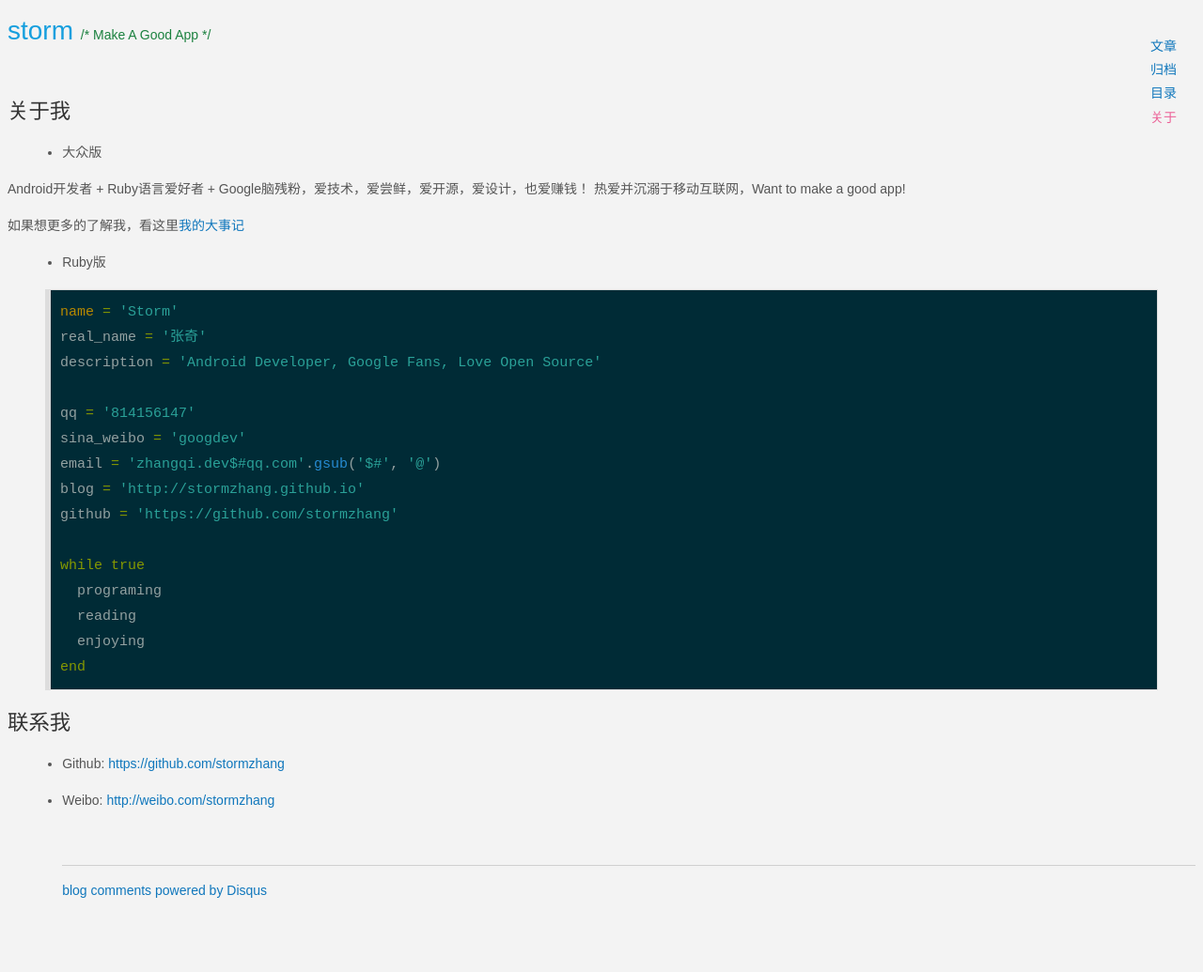
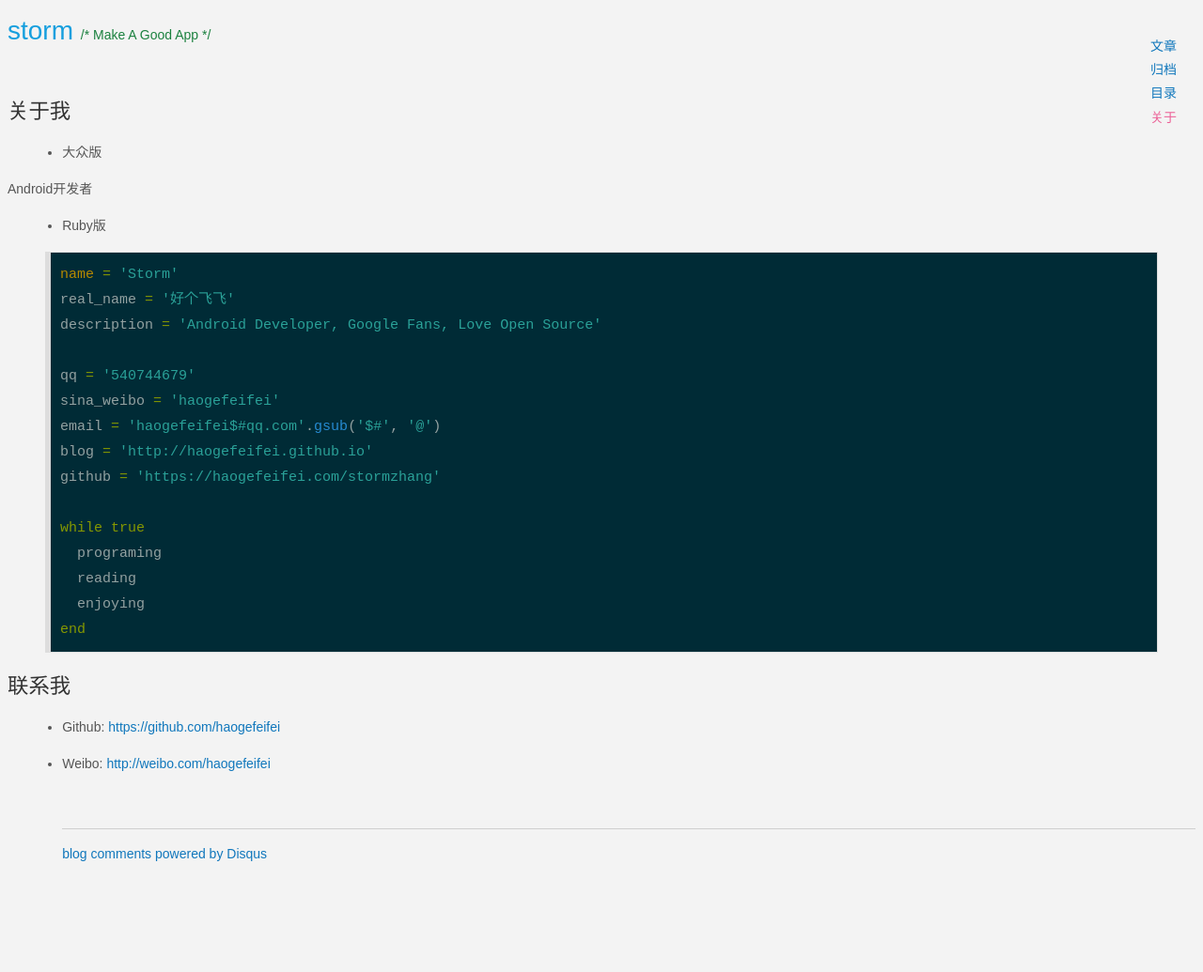
Before and after one commit to haogefeifei/haogefeifei.github.io, a Jekyll site: the page built from about.html, in a window 1280 px wide. Shown: the whole page at 94% size. Built offline with Jekyll 4.4.1, drawn with Linux system fonts in a browser that asks for light colours; nearby versions of some CDN libraries; comment, search, counter and statistics services are not loaded; a style sheet for code colours, icons or effects is not loaded; after the commit the page ends 996 px from its top, so only the background shows below that.

Commit message:
修改关于

```diff
--- a/about.html
+++ b/about.html
@@ -13,9 +13,9 @@ index: 4
 <li>大众版</li>
 </ul>
 
-<p>Android开发者 + Ruby语言爱好者 + Google脑残粉，爱技术，爱尝鲜，爱开源，爱设计，也爱赚钱！ 热爱并沉溺于移动互联网，Want to make a good app!</p>
+<p>Android开发者</p>
 
-<p>如果想更多的了解我，看这里<a href="http://stormzhang.github.io/my-progress">我的大事记</a></p>
+<!-- <p>如果想更多的了解我，看这里<a href="http://stormzhang.github.io/my-progress">我的大事记</a></p> -->
 
 <ul>
 <li>Ruby版</li>
@@ -23,14 +23,14 @@ index: 4
 
 {% highlight ruby %}
 name = 'Storm'
-real_name = '张奇'
+real_name = '好个飞飞'
 description = 'Android Developer, Google Fans, Love Open Source'
 
-qq = '814156147'
-sina_weibo = 'googdev'
-email = 'zhangqi.dev$#qq.com'.gsub('$#', '@')
-blog = 'http://stormzhang.github.io'
-github = 'https://github.com/stormzhang'
+qq = '540744679'
+sina_weibo = 'haogefeifei'
+email = 'haogefeifei$#qq.com'.gsub('$#', '@')
+blog = 'http://haogefeifei.github.io'
+github = 'https://haogefeifei.com/stormzhang'
 
 while true
   programing
@@ -43,11 +43,11 @@ end
 
 <ul>
 <li>
-<p>Github: <a href="https://github.com/stormzhang">https://github.com/stormzhang</a></p>
+<p>Github: <a href="https://github.com/haogefeifei">https://github.com/haogefeifei</a></p>
 </li>
 
 <li>
-<p>Weibo: <a href="http://weibo.com/zhangqi8">http://weibo.com/stormzhang</a></p>
+<p>Weibo: <a href="http://weibo.com/zhangqi8">http://weibo.com/haogefeifei</a></p>
 </li>
 
 <br />
```
